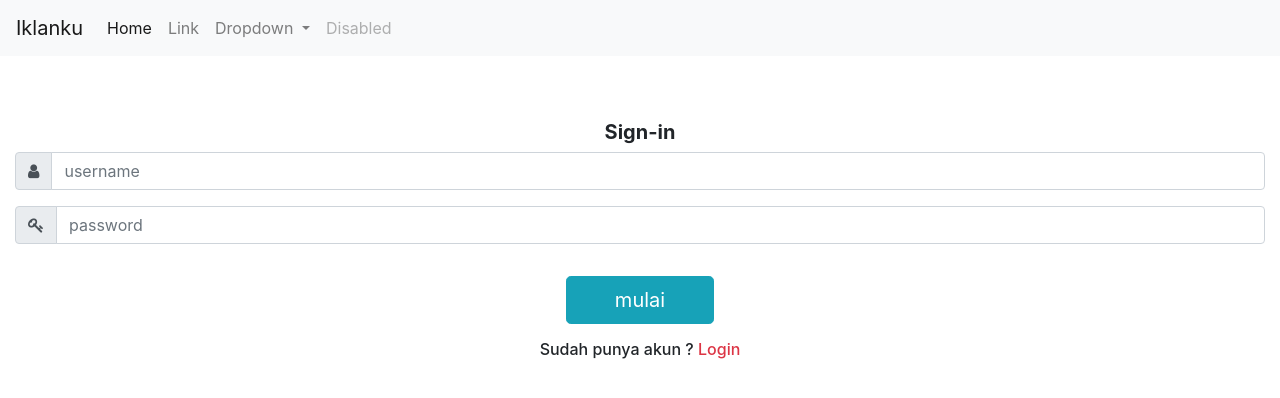
After one commit to iwansafr/iklanku, a PHP site: page /database/templates/iklanku/sign-in.html in a window 1280 px wide. The commit adds this page. Shown: the top 398 px of the page. Run offline with PHP 8.4, Linux system fonts and the light colour scheme.

Commit message:
desain template

```diff
--- /dev/null
+++ b/templates/iklanku/sign-in.html
@@ -0,0 +1,89 @@
+<!DOCTYPE html>
+<html lang="en">
+<head>
+	<!-- =====  BASIC PAGE NEEDS  ===== -->
+	<meta charset="utf-8">
+	<title>Iklanku</title>
+	<!-- =====  SEO MATE  ===== -->
+	<meta http-equiv="X-UA-Compatible" content="IE=edge" />
+	<meta name="description" content="">
+	<meta name="keywords" content="">
+	<meta name="distribution" content="global">
+	<meta name="revisit-after" content="2 Days">
+	<meta name="robots" content="ALL">
+	<meta name="rating" content="8 YEARS">
+	<meta name="Language" content="en-us">
+	<meta name="GOOGLEBOT" content="NOARCHIVE">
+	<!-- =====  MOBILE SPECIFICATION  ===== -->
+	<meta name="viewport" content="width=device-width, initial-scale=1, maximum-scale=1">
+	<meta name="viewport" content="width=device-width">
+	<!-- =====  CSS  ===== -->
+	<link rel="stylesheet" type="text/css" href="http://localhost/iklanku/templates/iklanku/font-awesome/css/font-awesome.min.css" />
+	<link rel="stylesheet" type="text/css" href="http://localhost/iklanku/templates/iklanku/bootstrap/css/bootstrap.min.css" />
+</head>
+<body>
+	<div class="container-fluid">
+		<nav class="navbar fixed-top navbar-expand-lg navbar-light bg-light">
+		  <a class="navbar-brand" href="#">Iklanku</a>
+		  <button class="navbar-toggler" type="button" data-toggle="collapse" data-target="#navbarSupportedContent" aria-controls="navbarSupportedContent" aria-expanded="false" aria-label="Toggle navigation">
+		    <span class="navbar-toggler-icon"></span>
+		  </button>
+
+		  <div class="collapse navbar-collapse" id="navbarSupportedContent">
+		    <ul class="navbar-nav mr-auto">
+		      <li class="nav-item active">
+		        <a class="nav-link" href="#">Home <span class="sr-only">(current)</span></a>
+		      </li>
+		      <li class="nav-item">
+		        <a class="nav-link" href="#">Link</a>
+		      </li>
+		      <li class="nav-item dropdown">
+		        <a class="nav-link dropdown-toggle" href="#" id="navbarDropdown" role="button" data-toggle="dropdown" aria-haspopup="true" aria-expanded="false">
+		          Dropdown
+		        </a>
+		        <div class="dropdown-menu" aria-labelledby="navbarDropdown">
+		          <a class="dropdown-item" href="#">Action</a>
+		          <a class="dropdown-item" href="#">Another action</a>
+		          <div class="dropdown-divider"></div>
+		          <a class="dropdown-item" href="#">Something else here</a>
+		        </div>
+		      </li>
+		      <li class="nav-item">
+		        <a class="nav-link disabled" href="#" tabindex="-1" aria-disabled="true">Disabled</a>
+		      </li>
+		    </ul>
+		  </div>
+		</nav>
+		<br>
+		<br>
+		<br>
+		<div class="title text-center">
+			<div class="title mt-5">
+				<h5 class="font-weight-bold">Sign-in</h5>
+			</div>
+			<form action="" method="post">
+				<div class="form-group">
+					<div class="input-group">
+						<div class="input-group-prepend">
+					    <span class="input-group-text" id="basic-addon1"><i class="fa fa-user"></i></span>
+					  </div>
+						<input type="text" placeholder="username" class="form-control">
+					</div>
+				</div>
+				<div class="form-group">
+					<div class="input-group">
+						<div class="input-group-prepend">
+					    <span class="input-group-text" id="basic-addon1"><i class="fa fa-key"></i></span>
+					  </div>
+						<input type="password" placeholder="password" class="form-control">
+					</div>
+				</div>
+			</form>
+			<button class="btn btn-lg btn-info pl-5 pr-5 mb-3 mt-3">mulai</button>
+			<h6>Sudah punya akun ? <a href="#" class="text-danger">Login</a></h6>
+		</div>
+	</div>
+	<script src="jquery/jquery.min.js"></script>
+  <script src="bootstrap/js/bootstrap.min.js"></script>
+</body>
+</html>
```
Also changed, not shown: application/modules/home/views/templates/iklanku/index.php (+1 -8 lines), templates/iklanku/start.html (added, +41 -0 lines), templates/iklanku/img/start.png (added).
